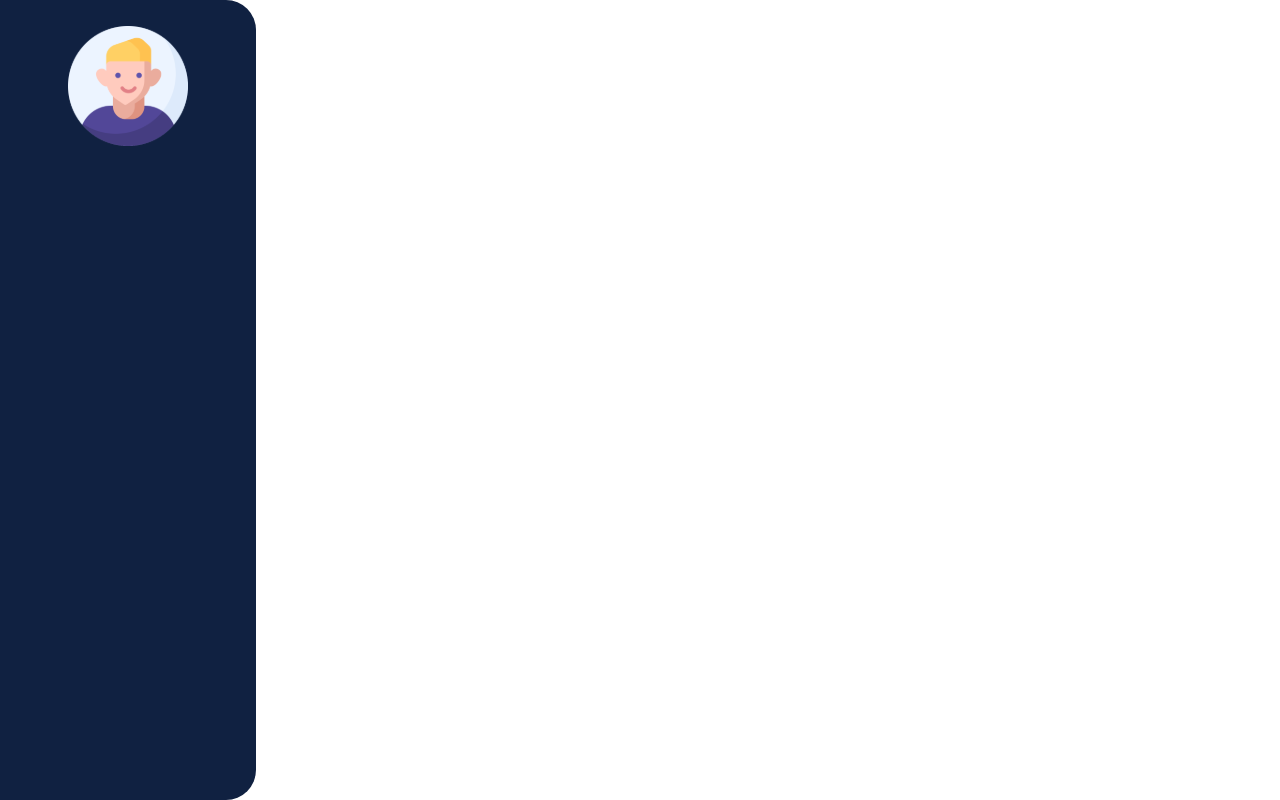
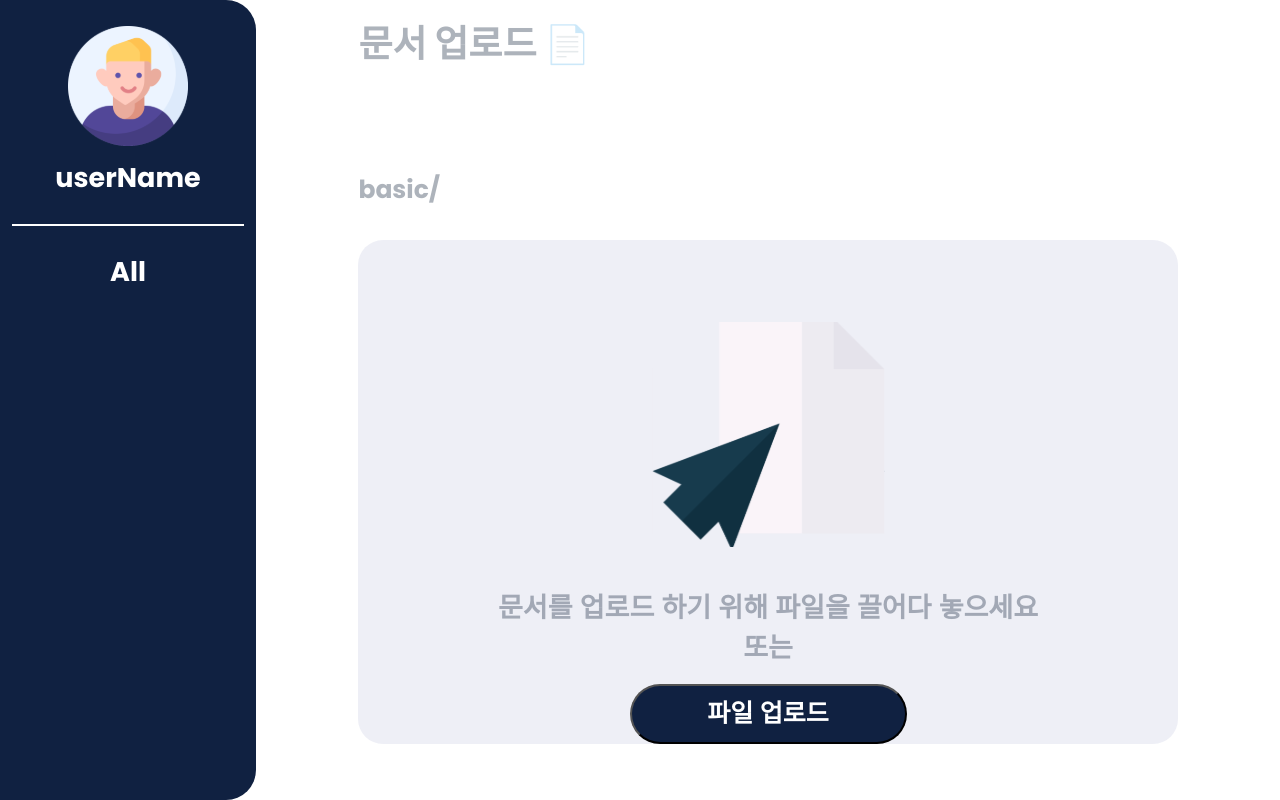
Before and after one commit to withdoc/application-frontend, a React (Create React App) app: page /documentuploadpage in a window 1280 px wide. Built offline with nearby package versions, Linux system fonts and the light colour scheme.

Commit message:
file upload component publishing

```diff
--- a/src/pages/documentUploadPage/index.tsx
+++ b/src/pages/documentUploadPage/index.tsx
@@ -1,14 +1,31 @@
-import React from "react";
+import React, { useState } from "react";
 import * as S from "./style"
 import profile from "../../imgs/bubbleProfile.svg";
+import fileUpload from "../../imgs/fileUpload.svg";
 
 function DocumentUploadPage() {
+    const [userName, setUserName] = useState<string>("userName");
+    const [currentFolder, setCurrentFolder] = useState<string>("basic/");
     return (
         <>
         <S.mainContainer>
             <S.folderContainer>
-            <S.profileImg src={profile}/>
+                <S.profileImg src={profile}/>
+                <S.userName>{userName}</S.userName>
+                <S.line/>
+                <S.forderName>All</S.forderName>
             </S.folderContainer>
+            <S.uploadContainer>
+                <S.TitleBox>
+                    <S.mainTitle>{"문서 업로드 📄"}</S.mainTitle>
+                    <S.currentFolderName>{currentFolder}</S.currentFolderName>
+                </S.TitleBox>
+                <S.uploadBox>
+                    <S.fileUploadImg src={fileUpload}/>
+                    <S.uploadCommnet>{`문서를 업로드 하기 위해 파일을 끌어다 놓으세요 \n 또는`}</S.uploadCommnet>
+                    <S.btnUpload>{"파일 업로드"}</S.btnUpload>
+                </S.uploadBox>
+            </S.uploadContainer>
         </S.mainContainer>
         </>
     )
--- a/src/pages/documentUploadPage/style.tsx
+++ b/src/pages/documentUploadPage/style.tsx
@@ -26,3 +26,114 @@ export const profileImg = styled.img`
     height: 120px;
     margin-top: 10%;
 `
+
+export const userName = styled.div`
+  white-space: pre-line;
+  font-weight: 700;
+  font-size: 27px;
+  font-family: 'Poppins-Bold';
+  line-height: 40px;
+  display: flex;
+  flex-direction: column;
+  text-align: center;
+  color: #FFFFFF;
+  margin-top: 5%;
+`;
+
+export const line = styled.div`
+    width: 90%;
+    left: 19px;
+    top: -2005px;
+    border: 0.5px solid #FFFFFF;
+    margin-top: 10%;
+`;
+
+export const forderName = styled.div`
+  white-space: pre-line;
+  font-weight: 700;
+  font-size: 27px;
+  font-family: 'Poppins-Bold';
+  line-height: 40px;
+  display: flex;
+  flex-direction: column;
+  text-align: center;
+  color: #FFFFFF;
+  margin-top: 10%;
+`;
+
+export const uploadContainer = styled.div`
+    width: 80%;
+    height: 100%;
+    min-height: 100%;
+    display: flex;
+    flex-direction: column;
+    min-width: 80%;
+    align-items: center;
+`
+export const TitleBox = styled.div`
+    width: 80%;
+    height: 30%;
+`
+
+export const mainTitle = styled.div`
+    font-family: 'Poppins-Bold';
+    font-style: normal;
+    font-weight: 700;
+    font-size: 37px;
+    line-height: 56px;
+    color: rgba(20, 36, 59, 0.35);
+    margin-top: 2%;
+`;
+
+export const currentFolderName = styled.div`
+    font-family: 'Poppins-Bold';
+    font-style: normal;
+    font-weight: 700;
+    font-size: 25px;
+    line-height: 38px;
+    color: rgba(20, 36, 59, 0.35);
+    margin-top: 12%;
+`
+
+export const uploadBox = styled.div`
+    width: 80%;
+    height: 63%;
+    background: rgba(91, 99, 169, 0.1);
+    border-radius: 25px;
+    display: flex;
+    flex-direction: column;
+    align-items: center;
+`
+export const fileUploadImg = styled.img`
+    width: 233px;
+    height: 225px;
+    margin-top: 10%;
+`
+
+export const uploadCommnet = styled.div`
+    white-space: pre-line;
+    font-family: 'Poppins';
+    font-style: normal;
+    font-weight: 700;
+    font-size: 27px;
+    line-height: 40px;
+    text-align: center;
+    color: rgba(20, 36, 59, 0.35);
+    margin-top: 5%;
+`;
+
+export const btnUpload = styled.button`
+    width: 277px;
+    height: 75px;
+    background: #102141;
+    border-radius: 30px;
+    font-family: 'Poppins';
+    font-style: normal;
+    font-weight: 700;
+    font-size: 25px;
+    line-height: 42px;
+    text-align: center;
+    color: #FFFFFF;
+    margin-top: 2%;
+    cursor: pointer;
+`;
```
Also changed, not shown: src/imgs/fileUpload.svg (added).
